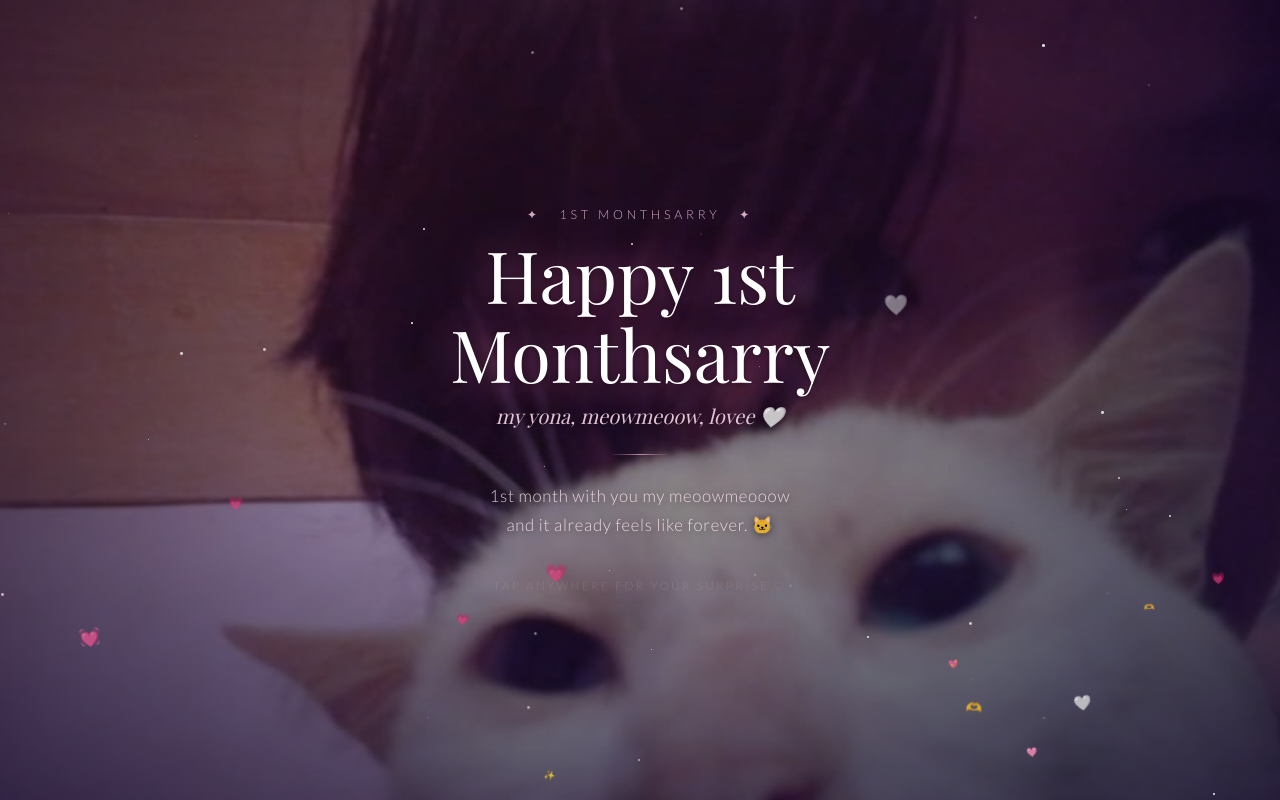
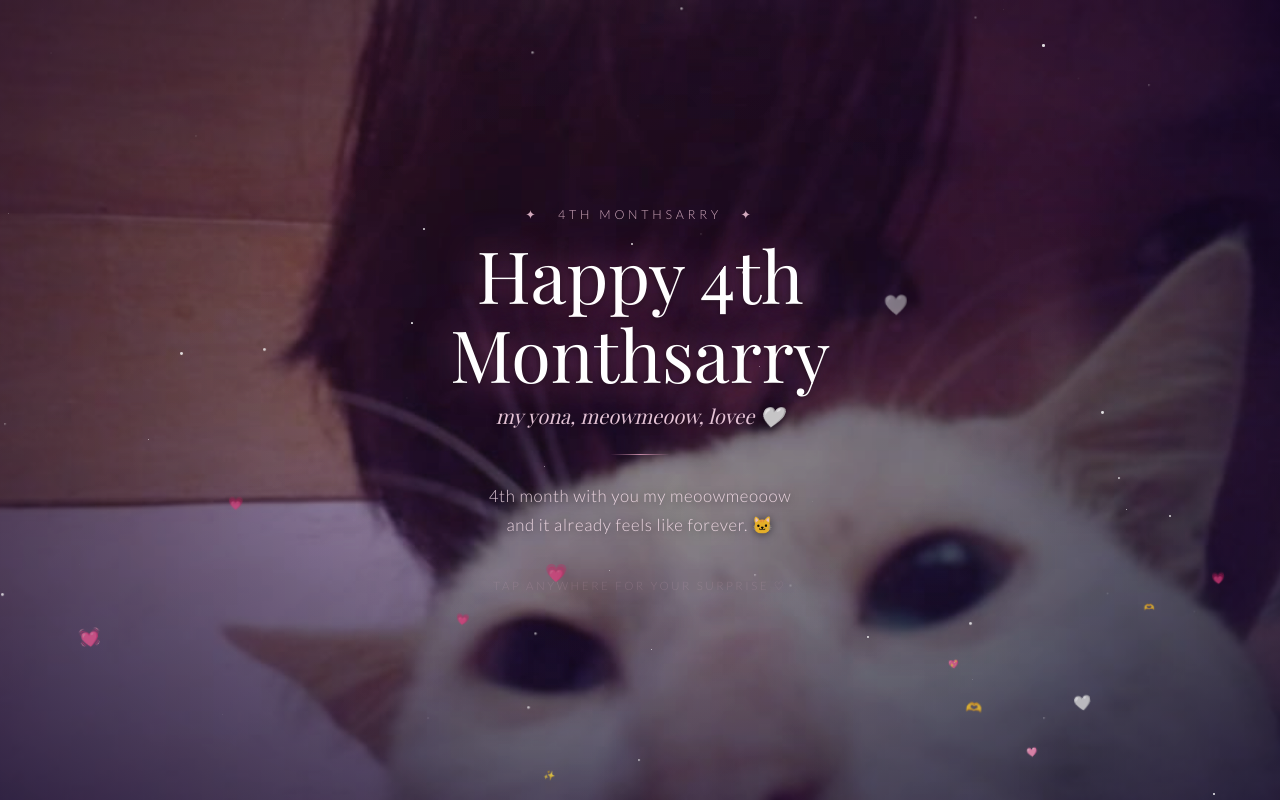
Before and after one commit to yanze04/mymeowmeow, a website: page suprise.html in a window 1280 px wide. Drawn offline with nearby package versions, Linux system fonts and the light colour scheme; a web font is replaced by a local one.

Commit message:
suprise.html

```diff
--- a/suprise.html
+++ b/suprise.html
@@ -3,7 +3,7 @@
 <head>
   <meta charset="UTF-8" />
   <meta name="viewport" content="width=device-width, initial-scale=1.0"/>
-  <title>Happy 2nd Monthsarry 🤍</title>
+  <title>Happy Monthsarry 🤍</title>
   <script>
     const navEntries = performance.getEntriesByType('navigation');
     const isReload = navEntries.length
@@ -233,12 +233,12 @@
   <div id="hearts"></div>
 
   <div id="content">
-    <div id="eyebrow">✦ &nbsp; 1st monthsarry &nbsp; ✦</div>
-    <div id="main-title">Happy 1st<br>Monthsarry</div>
+    <div id="eyebrow">✦ &nbsp; <span id="ordinal-eyebrow"></span> monthsarry &nbsp; ✦</div>
+    <div id="main-title">Happy <span id="ordinal-title"></span><br>Monthsarry</div>
     <div id="sub">my yona, meowmeoow, lovee 🤍</div>
     <div id="divider"></div>
-    <div id="message">
-      1st month with you my meoowmeooow<br>
+    <div id="message" id="message-text">
+      <span id="ordinal-message"></span> month with you my meoowmeooow<br>
       and it already feels like forever. 🐱
     </div>
     <div id="tap-hint">tap anywhere for your surprise ♡</div>
@@ -249,6 +249,45 @@
 <div id="flash"></div>
 
 <script>
+  /* ── monthsary auto-counter ──
+     Change START_DATE to the day your relationship started.
+     Every month, on the same day-of-month, the counter bumps up by one
+     and the page shows "Nth Monthsarry" automatically — no manual edits needed.
+     Example: start = April 5, 2026 → Sept 5, 2026 is the 5th monthsarry,
+     Oct 5, 2026 becomes the 6th, Nov 5 the 7th, and so on.
+  */
+  const START_DATE = new Date(2026, 3, 5); // Year, Month (0-indexed, so 3 = April), Day
+
+  function ordinalSuffix(n) {
+    const rem100 = n % 100;
+    if (rem100 >= 11 && rem100 <= 13) return n + 'th';
+    switch (n % 10) {
+      case 1: return n + 'st';
+      case 2: return n + 'nd';
+      case 3: return n + 'rd';
+      default: return n + 'th';
+    }
+  }
+
+  function getMonthsaryNumber(startDate, today) {
+    let months = (today.getFullYear() - startDate.getFullYear()) * 12
+               + (today.getMonth() - startDate.getMonth());
+    // Only count the month as "reached" once we hit or pass the anniversary day
+    if (today.getDate() < startDate.getDate()) {
+      months -= 1;
+    }
+    return Math.max(months, 0);
+  }
+
+  const today = new Date();
+  const monthsaryNumber = getMonthsaryNumber(START_DATE, today);
+  const ordinal = ordinalSuffix(monthsaryNumber);
+
+  document.title = `Happy ${ordinal} Monthsarry 🤍`;
+  document.getElementById('ordinal-eyebrow').textContent = ordinal;
+  document.getElementById('ordinal-title').textContent = `${ordinal}`;
+  document.getElementById('ordinal-message').textContent = ordinal;
+
   /* ── stars ── */
   const starsEl = document.getElementById('stars');
   for (let i = 0; i < 55; i++) {
@@ -288,7 +327,7 @@
   for (let i = 0; i < 8; i++) setTimeout(spawnHeart, i * 400);
   setInterval(spawnHeart, 650);
 
-  /* ── tap to go to memories.html */
+  /* ── tap to go to memories.html ── */
   function tapSurprise() {
     const flash = document.getElementById('flash');
     flash.classList.add('go');
```
